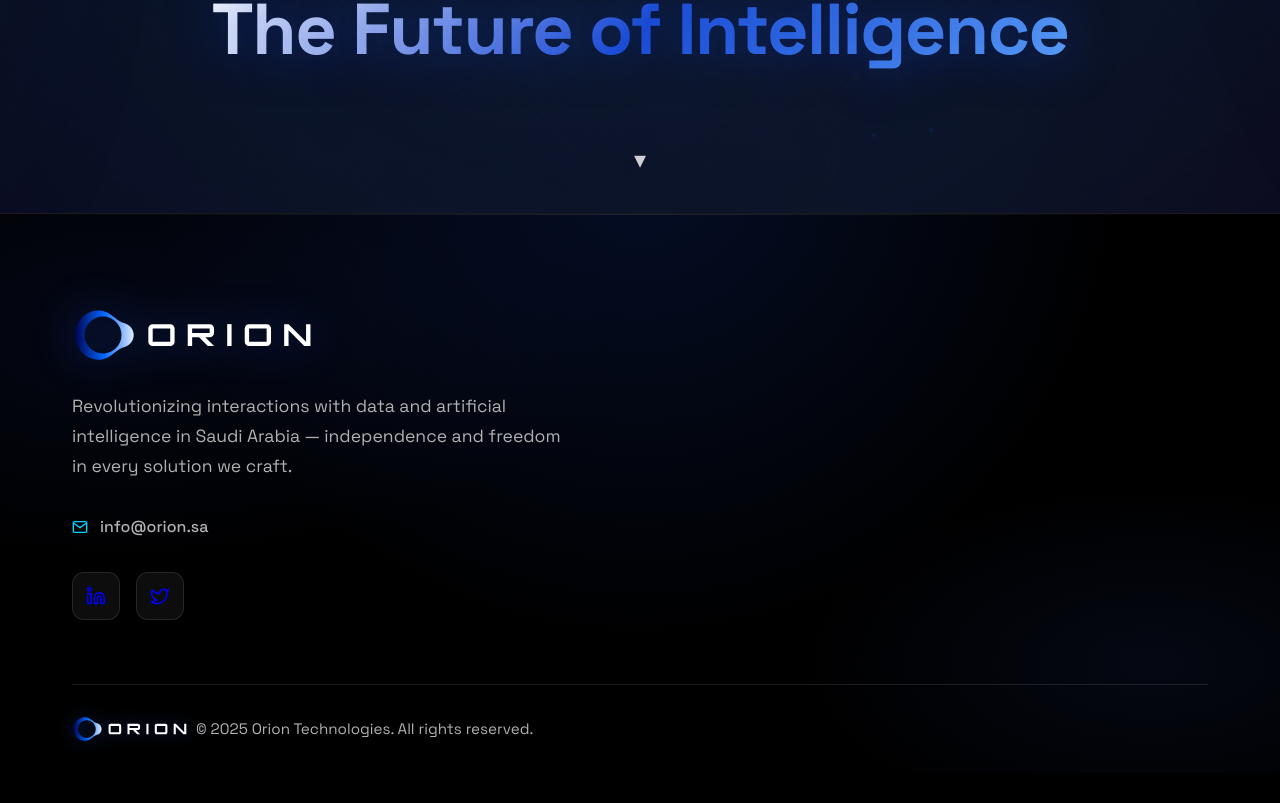
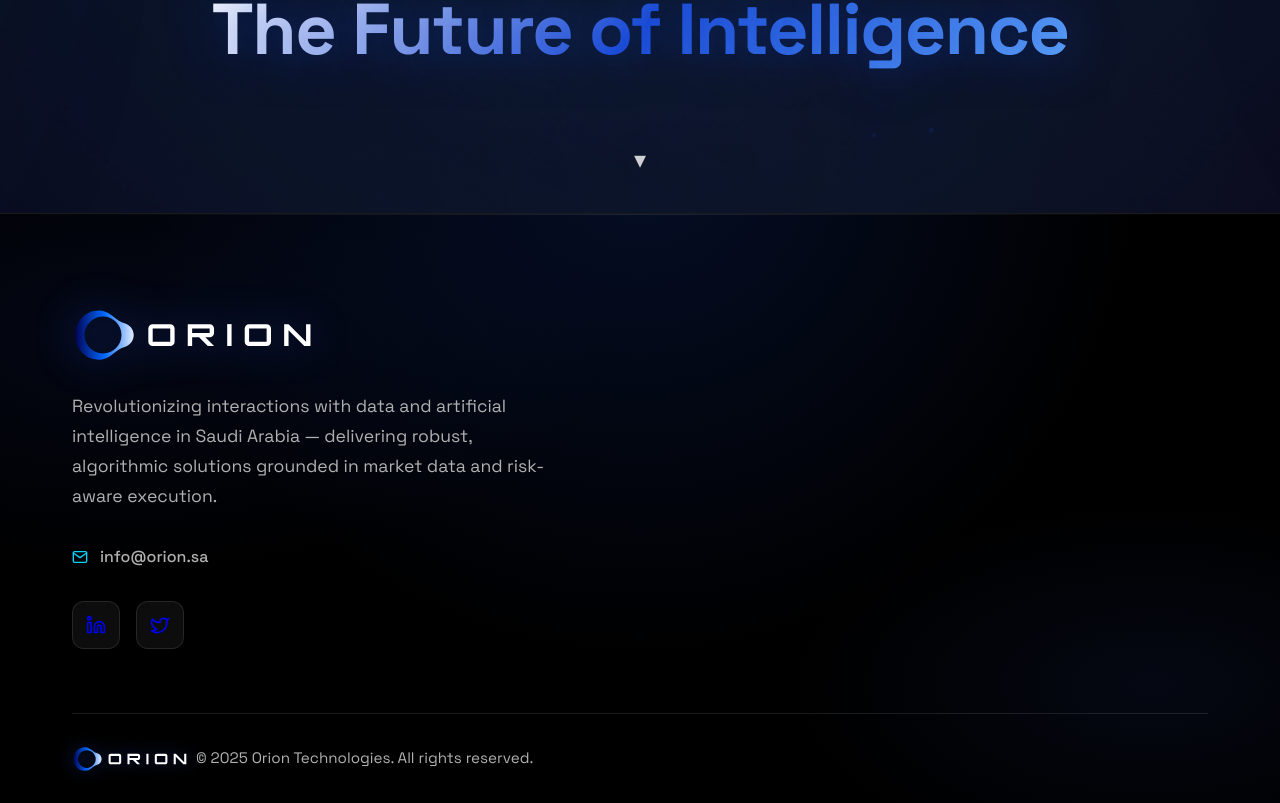
Before and after one commit to orion-tech-sa/landing, a React (Vite) app: page / in a window 1280 px wide. Shown: the part 990-1793 px from the top of the page. Before the commit the page ends 1763 px from the top, so only its background shows below. Built offline with nearby package versions, Linux system fonts and the light colour scheme.

Commit message:
Update: Refine Footer mission statement for clarity and alignment with company vision

```diff
--- a/src/components/Footer.tsx
+++ b/src/components/Footer.tsx
@@ -73,7 +73,7 @@ const Footer: React.FC<FooterProps> = () => {
               fontSize: '1.1rem',
               maxWidth: '500px'
             }}>
-              Revolutionizing interactions with data and artificial intelligence in Saudi Arabia — independence and freedom in every solution we craft.
+              Revolutionizing interactions with data and artificial intelligence in Saudi Arabia — delivering robust, algorithmic solutions grounded in market data and risk-aware execution.
             </p>
 
             {/* Contact Info */}
```
